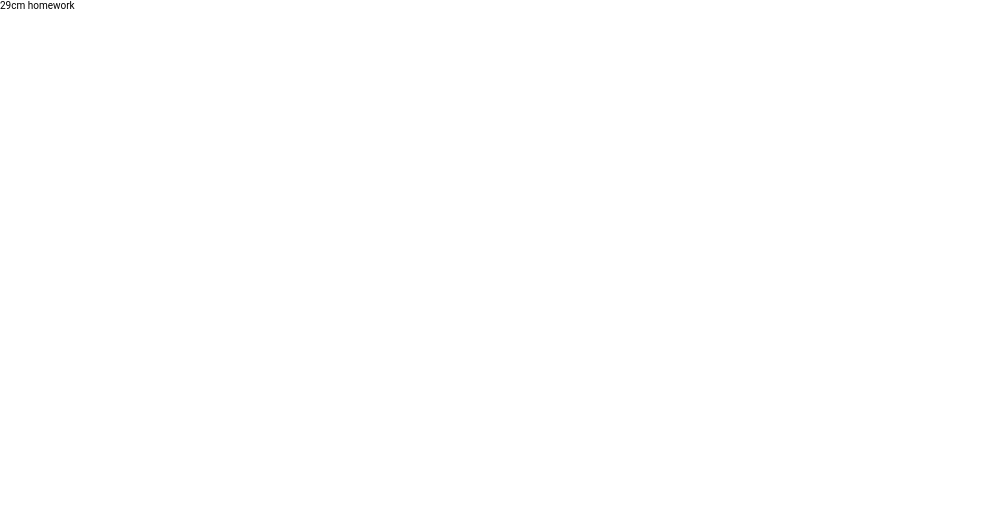
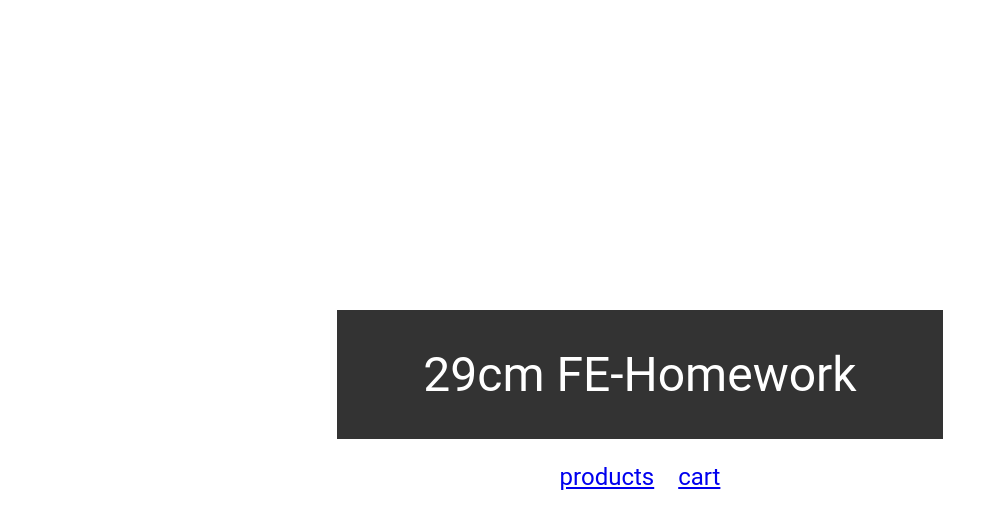
Before and after one commit to hellomac87/29cm-homework, a React (Create React App) app: page / in a window 1280 px wide. Shown: the top 528 px of the page, without its empty margins (0-1006 px from the left). Built offline with nearby package versions, Linux system fonts and the light colour scheme.

Commit message:
[add] home - add markup && styl;e && link

```diff
--- a/src/page/HomePage.tsx
+++ b/src/page/HomePage.tsx
@@ -1,5 +1,54 @@
+import { NavLink } from "react-router-dom";
+import styled from "styled-components";
+
 function HomePage() {
-  return <div>29cm homework</div>;
+  return (
+    <Container>
+      <h1>
+        {"29cm "}
+        {"FE-Homework"}
+      </h1>
+
+      <Links>
+        <NavLink to={"/products"}>{"products"}</NavLink>
+        <NavLink to={"/cart"}>{"cart"}</NavLink>
+      </Links>
+    </Container>
+  );
 }
 
 export default HomePage;
+
+const Container = styled.main`
+  display: flex;
+  align-items: center;
+  justify-content: center;
+  flex-direction: column;
+  width: 100%;
+  height: 100vh;
+
+  h1 {
+    display: inline-flex;
+    align-items: center;
+    justify-content: center;
+    flex-direction: column;
+
+    padding: 36px 86px;
+
+    background-color: #333;
+    color: #fff;
+    font-size: 48px;
+
+    margin-bottom: 24px;
+  }
+`;
+
+const Links = styled.div`
+  display: inline-flex;
+  align-items: center;
+  justify-content: center;
+  a {
+    font-size: 24px;
+    padding: 0 12px;
+  }
+`;
```
